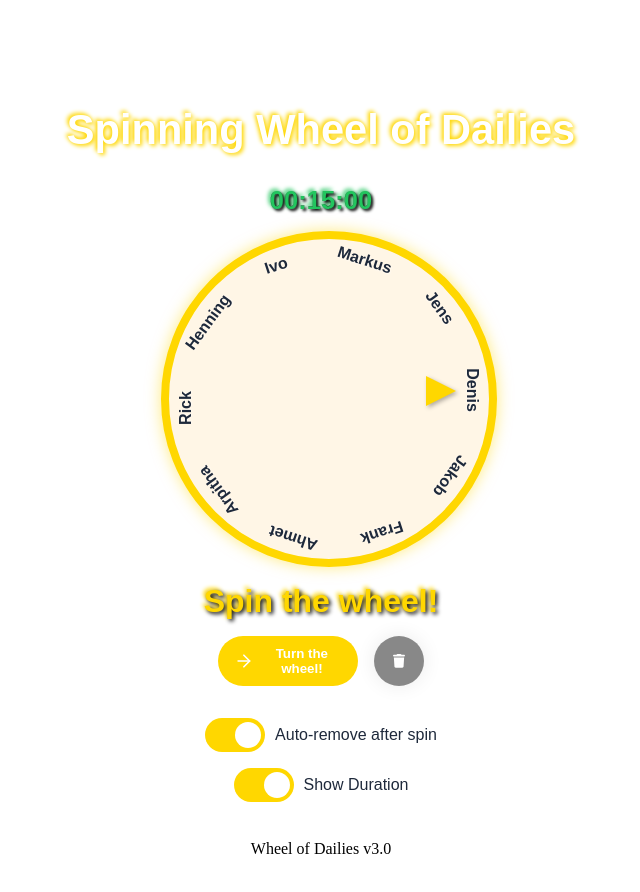
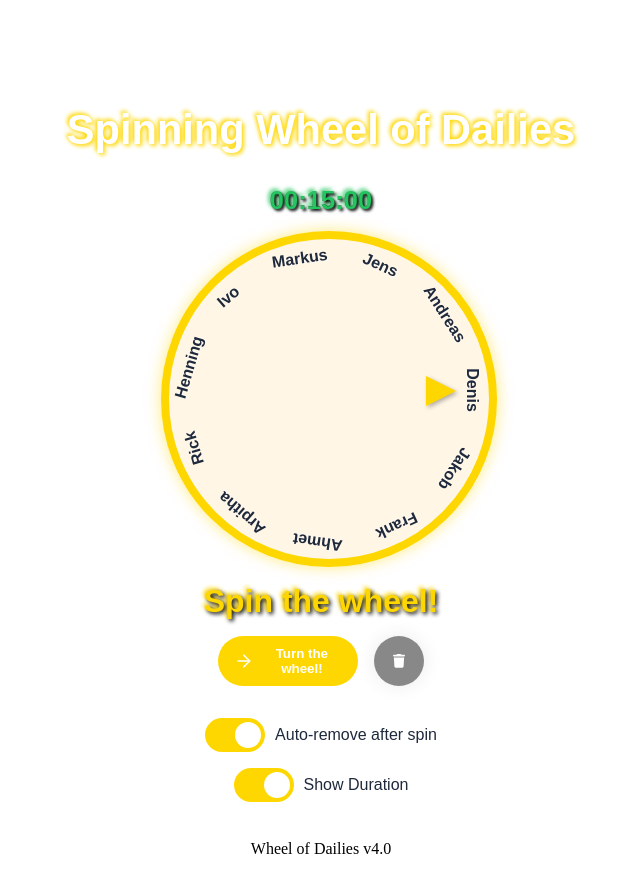
Before and after one commit to DenisShivarovArag/DenisShivarovArag.github.io, a React (Vite) app: page / in a window 1280 px wide. Shown: the top 892 px of the page, without its empty margins (319-959 px from the left). Built offline with nearby package versions, Linux system fonts and the light colour scheme.

Commit message:
Andreas and upgraded daily

```diff
--- a/src/components/SpinningWheel.jsx
+++ b/src/components/SpinningWheel.jsx
@@ -24,6 +24,7 @@ const BASE_ITEMS = [
   "Ivo",
   "Markus",
   "Jens",
+  "Andreas",
 ];
 
 const INITIAL_DURATION = 15 * 60 * 1000; // 15 minutes in milliseconds
@@ -80,6 +81,11 @@ const SpinningWheel = () => {
   const [overtime, setOvertime] = useState(0);
   const [isOvertime, setIsOvertime] = useState(false);
 
+  // Per-speaker timer
+  const [speakerTimeRemaining, setSpeakerTimeRemaining] = useState(0);
+  const [speakerOvertime, setSpeakerOvertime] = useState(0);
+  const [isSpeakerOvertime, setIsSpeakerOvertime] = useState(false);
+
   const [startTime, setStartTime] = useState(null);
 
   /** Modal state */
@@ -124,7 +130,7 @@ const SpinningWheel = () => {
   // Helper function to get ISO week number
   const getWeekNumber = (date) => {
     const d = new Date(
-      Date.UTC(date.getFullYear(), date.getMonth(), date.getDate())
+      Date.UTC(date.getFullYear(), date.getMonth(), date.getDate()),
     );
     d.setUTCDate(d.getUTCDate() + 4 - (d.getUTCDay() || 7));
     const yearStart = new Date(Date.UTC(d.getUTCFullYear(), 0, 1));
@@ -132,7 +138,17 @@ const SpinningWheel = () => {
     return String(weekNumber).padStart(2, "0");
   };
 
-  const weekNumber = getWeekNumber(new Date());
+  // Time allotted per speaker (equal share of total duration)
+  const speakerTimeAllotted =
+    defaultItems.length > 0
+      ? Math.floor(INITIAL_DURATION / defaultItems.length)
+      : INITIAL_DURATION;
+
+  // Helper: parse a German locale date string ("d.M.yyyy") back to a Date
+  const parseGermanDate = (dateStr) => {
+    const [day, month, year] = dateStr.split(".").map(Number);
+    return new Date(year, month - 1, day);
+  };
 
   const wheelRef = useRef(null);
   const timerRef = useRef(null);
@@ -179,14 +195,14 @@ const SpinningWheel = () => {
   useEffect(() => {
     localStorage.setItem(
       "lastWeekStart",
-      lastWeekStart ? lastWeekStart.toISOString() : ""
+      lastWeekStart ? lastWeekStart.toISOString() : "",
     );
   }, [lastWeekStart]);
 
   useEffect(() => {
     localStorage.setItem(
       "prodControlStatus",
-      JSON.stringify(prodControlStatus)
+      JSON.stringify(prodControlStatus),
     );
   }, [prodControlStatus]);
 
@@ -194,13 +210,14 @@ const SpinningWheel = () => {
   useEffect(() => {
     localStorage.setItem(
       "weeklyProdAssignments",
-      JSON.stringify(weeklyProdAssignments)
+      JSON.stringify(weeklyProdAssignments),
     );
   }, [weeklyProdAssignments]);
 
-  // Timer effect
+  // Timer effect – runs independently of showDuration so toggling
+  // the display never pauses/restarts the clock.
   useEffect(() => {
-    if (isTimerRunning && showDuration) {
+    if (isTimerRunning) {
       timerRef.current = setInterval(() => {
         setTimeRemaining((prev) => {
           if (prev <= 0) {
@@ -215,24 +232,28 @@ const SpinningWheel = () => {
 
         // Separate overtime counter logic
         if (isOvertime) {
-          setOvertime((prev) => {
-            const newOvertime = prev + 1000;
-            // When overtime reaches 1 minute, hide the duration display
-            if (newOvertime === 61000) {
-              setShowDuration(false);
+          setOvertime((prev) => prev + 1000);
         }
-            return newOvertime;
+
+        // Per-speaker countdown
+        setSpeakerTimeRemaining((prev) => {
+          if (prev <= 0) {
+            if (!isSpeakerOvertime) {
+              setIsSpeakerOvertime(true);
+            }
+            return 0;
+          }
+          return prev - 1000;
         });
+
+        if (isSpeakerOvertime) {
+          setSpeakerOvertime((prev) => prev + 1000);
         }
       }, 1000);
-    } else if (!isTimerRunning && !showDuration) {
-      clearInterval(timerRef.current);
-      setOvertime(0);
-      setIsOvertime(false);
     }
 
     return () => clearInterval(timerRef.current);
-  }, [isTimerRunning, isOvertime, showDuration]);
+  }, [isTimerRunning, isOvertime, isSpeakerOvertime]);
 
   const spinWheel = () => {
     if (items.length === 0) return;
@@ -268,6 +289,11 @@ const SpinningWheel = () => {
       const selected = updatedItems[selectedSegment];
       setSelectedItem(selected);
       setIsSpinning(false);
+
+      // Reset per-speaker timer for the new speaker
+      setSpeakerTimeRemaining(speakerTimeAllotted);
+      setSpeakerOvertime(0);
+      setIsSpeakerOvertime(false);
 
       // Show PROD Control check if selected participant is assigned
       if (selected === prodControlAssignment) {
@@ -307,7 +333,7 @@ const SpinningWheel = () => {
 
   const moveToSelected = (name) =>
     moveWithAnimation(name, "right", () =>
-      setSelection((prev) => new Set(prev).add(name))
+      setSelection((prev) => new Set(prev).add(name)),
     );
 
   const removeFromSelected = (name) =>
@@ -316,7 +342,7 @@ const SpinningWheel = () => {
         const next = new Set(prev);
         next.delete(name);
         return next;
-      })
+      }),
     );
 
   const moveToKebabFromRoster = (name) =>
@@ -345,7 +371,7 @@ const SpinningWheel = () => {
         const next = new Set(prev);
         next.delete(name);
         return next;
-      })
+      }),
     );
 
   const confirmResetSelection = () => {
@@ -386,6 +412,9 @@ const SpinningWheel = () => {
     setIsTimerRunning(false);
     setOvertime(0);
     setIsOvertime(false);
+    setSpeakerTimeRemaining(0);
+    setSpeakerOvertime(0);
+    setIsSpeakerOvertime(false);
     setKebabSet(new Set());
     setShowResetModal(false);
   };
@@ -436,13 +465,18 @@ const SpinningWheel = () => {
       console.log("Daily Statistics:", { ...dailyStats, [today]: newStat });
     } else {
       console.log(
-        "Daily duration was less than 5 minutes. Statistics not saved."
+        "Daily duration was less than 5 minutes. Statistics not saved.",
       );
     }
 
     setTimeRemaining(INITIAL_DURATION);
     setIsTimerRunning(false);
     setShowDuration(false);
+    setOvertime(0);
+    setIsOvertime(false);
+    setSpeakerTimeRemaining(0);
+    setSpeakerOvertime(0);
+    setIsSpeakerOvertime(false);
     setSelectedItem(null);
 
     const updatedItems = items.filter((item) => item !== selectedItem);
@@ -483,7 +517,7 @@ const SpinningWheel = () => {
   const selectedList = Array.from(selection);
   const kebabList = Array.from(kebabSet);
   const availableList = allPool.filter(
-    (n) => !selection.has(n) && !kebabSet.has(n)
+    (n) => !selection.has(n) && !kebabSet.has(n),
   );
 
   /** Döner reset button */
@@ -496,6 +530,23 @@ const SpinningWheel = () => {
 
   const hasAnyDoner = Object.values(donerCounts).some((v) => (v || 0) > 0);
 
+  // Speaker name color class based on per-speaker time remaining
+  const speakerColorClass = (() => {
+    if (
+      !isTimerRunning ||
+      !selectedItem ||
+      isSpinning ||
+      items.length === 0 ||
+      speakerTimeAllotted === 0
+    )
+      return "";
+    if (isSpeakerOvertime || speakerTimeRemaining <= speakerTimeAllotted * 0.2)
+      return "speaker-critical";
+    if (speakerTimeRemaining <= speakerTimeAllotted * 0.5)
+      return "speaker-warning";
+    return "";
+  })();
+
   return (
     <>
       <div className="spinning-wheel-container">
@@ -506,6 +557,7 @@ const SpinningWheel = () => {
           </div>
         )}
         {showDuration && (
+          <div className="duration-row">
             <div
               className={`duration-display ${
                 timeRemaining <= 0
@@ -518,6 +570,12 @@ const SpinningWheel = () => {
               }`}
             >
               {formatDuration(timeRemaining)}
+            </div>
+            {isSpeakerOvertime && selectedItem && (
+              <div className="speaker-overtime">
+                {selectedItem} +{Math.floor(speakerOvertime / 1000)}s
+              </div>
+            )}
           </div>
         )}
         <div className="wheel-container">
@@ -543,7 +601,7 @@ const SpinningWheel = () => {
               <span
                 className={`result-text ${
                   items.length === 0 ? "daily-over" : ""
-                }`}
+                } ${speakerColorClass}`}
               >
                 {isSpinning
                   ? "Spinning..."
@@ -699,7 +757,7 @@ const SpinningWheel = () => {
                         if (e.ctrlKey) {
                           // Toggle PROD Control assignment
                           setProdControlAssignment(
-                            prodControlAssignment === n ? null : n
+                            prodControlAssignment === n ? null : n,
                           );
                           return; // Prevent other click behaviors
                         }
@@ -736,7 +794,7 @@ const SpinningWheel = () => {
                         if (e.ctrlKey) {
                           // ← ADD CTRL-HANDLER
                           setProdControlAssignment(
-                            prodControlAssignment === n ? null : n
+                            prodControlAssignment === n ? null : n,
                           );
                           return;
                         }
@@ -772,7 +830,7 @@ const SpinningWheel = () => {
                           if (e.ctrlKey) {
                             // ← ADD CTRL-HANDLER
                             setProdControlAssignment(
-                              prodControlAssignment === n ? null : n
+                              prodControlAssignment === n ? null : n,
                             );
                             return;
                           }
@@ -908,11 +966,12 @@ const SpinningWheel = () => {
                     </tr>
                   )}
                   {Object.entries(weeklyProdAssignments)
-                    .sort(([a], [b]) => new Date(b) - new Date(a))
+                    .sort(([a], [b]) => parseGermanDate(a) - parseGermanDate(b))
                     .map(([weekKey, name]) => (
                       <tr key={weekKey}>
                         <td>
-                          {weekKey} (KW{weekNumber})
+                          {weekKey} (KW{getWeekNumber(parseGermanDate(weekKey))}
+                          )
                         </td>
                         <td>
                           <span
@@ -939,7 +998,7 @@ const SpinningWheel = () => {
         </div>
       )}
 
-      <footer>Wheel of Dailies v3.0</footer>
+      <footer>Wheel of Dailies v4.0</footer>
     </>
   );
 };
```
Lines whose indentation alone changed are shown as unchanged.
